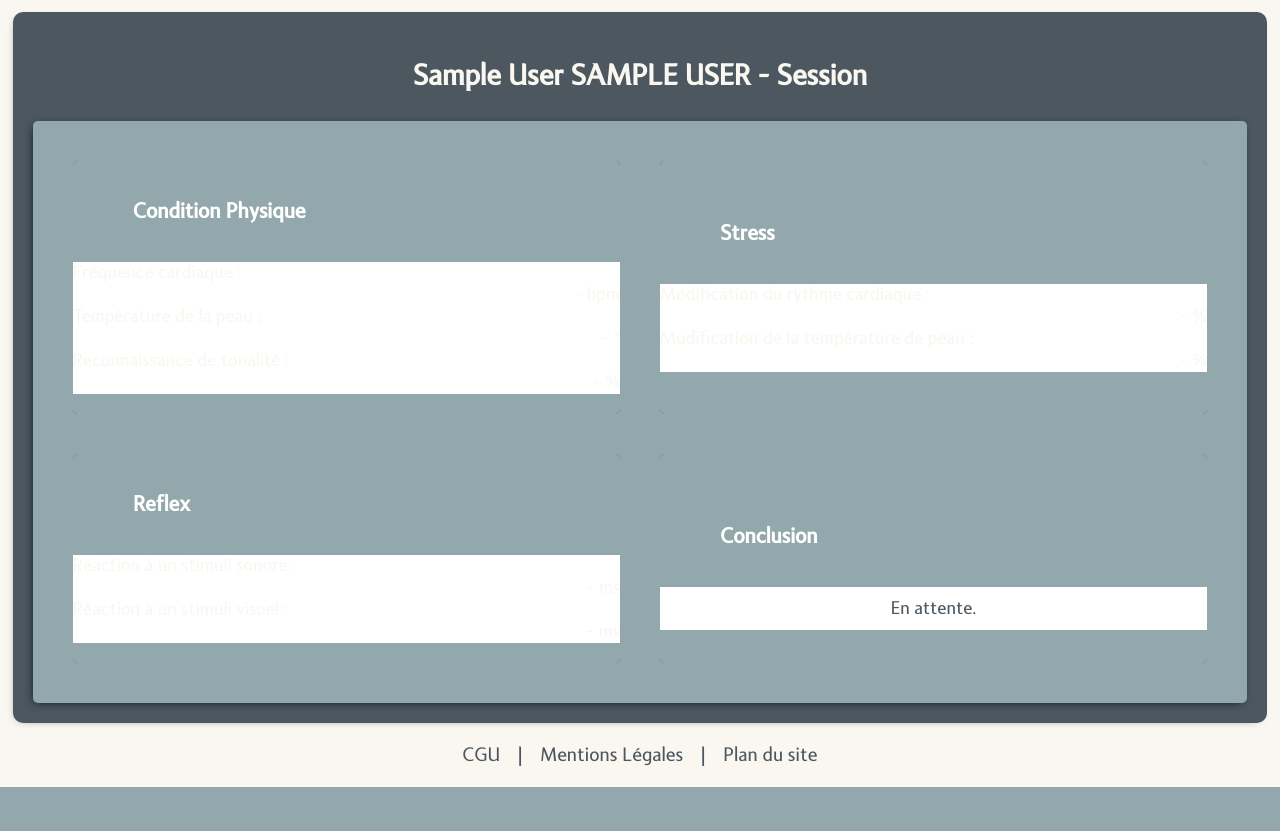
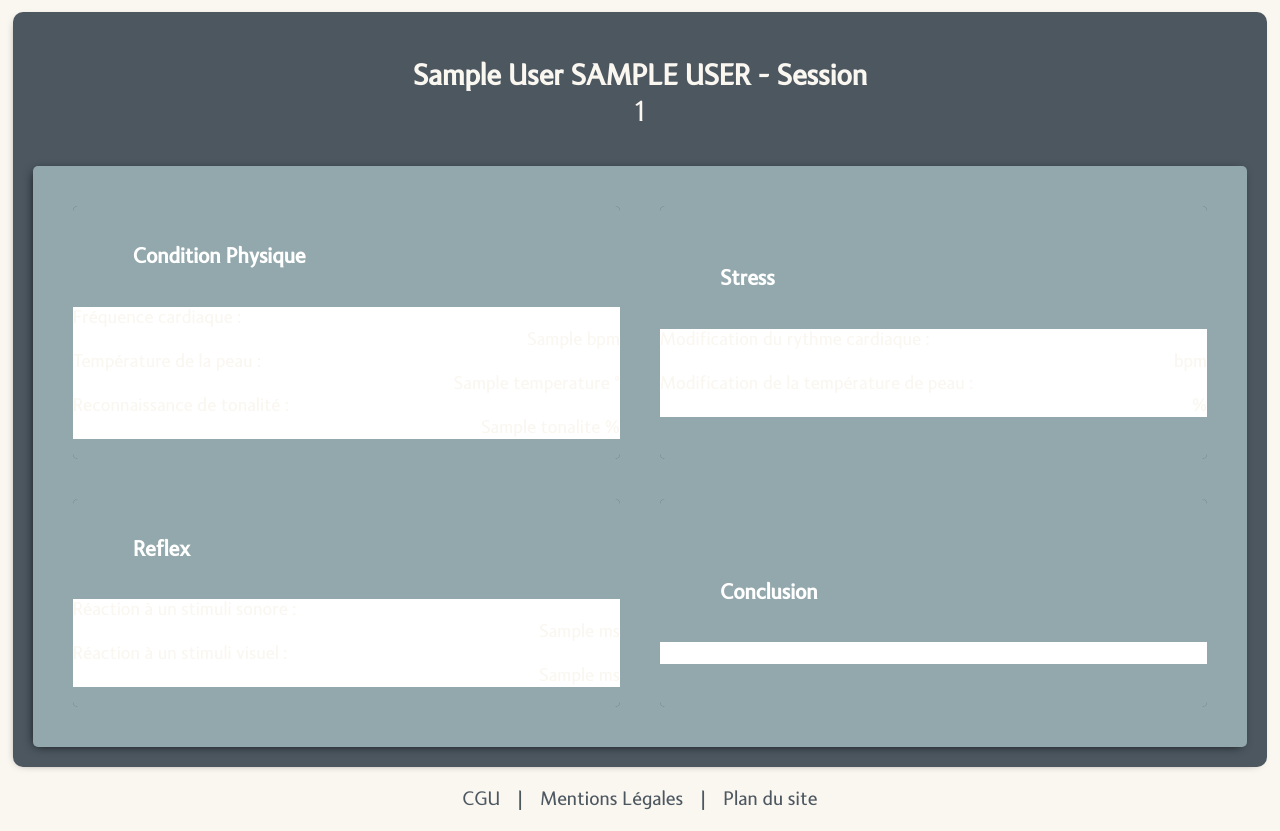
Before and after one commit to Cecile13122/APP-G10C, a PHP site: the page made by Vues/resultat.php in a window 1280 px wide. Shown: the part 143-974 px from the top of the page. Before the commit the page ends 930 px from the top, so only its background shows below. Run offline with PHP 8.4, Linux system fonts and the light colour scheme; the visitor is signed in with stand-in values (Sample User, id 1); the template is opened without the code that fills it: most values are stand-ins (such as "Sample title", 1, 10 or a date in 2020).

Commit message:
moteur de recherche, début affichage resultat

```diff
--- a/Vues/resultat.php
+++ b/Vues/resultat.php
@@ -1,25 +1,31 @@
-    <div class="main">
-      <h2><?=$_SESSION['prenom']." ". strtoupper($_SESSION['nom'])?> - Session </h2>
-      <table class="resultat">
+<div class="main">
+    <h2><?= $_SESSION['prenom'] . " " . strtoupper($_SESSION['nom']) ?> -
+        Session <?php if (isset($resultats_candidat)) {
+                foreach ($resultats_candidat as $resultat):?>
+                <form method="post" action="index.php?cible="
+                <select name="test"><option value="<?=$resultat['id_session']?>"><?=$resultat['id_session']?></option> </select>
+                <?php endforeach;
+        } ?> </h2>
+    <table class="resultat">
         <tr>
             <td class="test">
                 <h3>Condition Physique</h3>
                 <ul>
                     <li class="left">Fréquence cardiaque :</li>
-                    <li class="result">- bpm</li>
+                    <li class="result"><?=$resultats_candidat['frequence_cardiaque']?> bpm</li>
                     <li class="left">Température de la peau :</li>
-                    <li class="result">- °</li>
+                    <li class="result"><?=$resultats_candidat['temperature']?> °</li>
                     <li class="left">Reconnaissance de tonalité :</li>
-                    <li class="result">- %</li>
+                    <li class="result"><?=$resultats_candidat['tonalite']?> %</li>
                 </ul>
             </td>
             <td class="test">
                 <h3>Stress</h3>
                 <ul>
                     <li class="left">Modification du rythme cardiaque :</li>
-                    <li class="result">- %</li>
+                    <li class="result"><?php calcul_modif_cardiaque($resultats_candidat['freqence_cardiaque'],$resultats_candidat['freqence_cardiaque_bis'])?> bpm</li>
                     <li class="left">Modification de la température de peau :</li>
-                    <li class="result">- %</li>
+                    <li class="result"><?php calcul_modif_temperature($resultats_candidat['freqence_cardiaque'],$resultats_candidat['freqence_cardiaque_bis'])?> %</li>
                 </ul>
             </td>
         </tr>
@@ -28,15 +34,15 @@
                 <h3>Reflex</h3>
                 <ul>
                     <li class="left">Réaction à un stimuli sonore :</li>
-                    <li class="result">- ms</li>
+                    <li class="result"><?=$resultats_candidat['stimulus_sonore']?> ms</li>
                     <li class="left">Réaction à un stimuli visuel :</li>
-                    <li class="result">- ms</li>
+                    <li class="result"><?=$resultats_candidat['stimulus_visuel']?> ms</li>
                 </ul>
             </td>
             <td class="test">
                 <h3>Conclusion</h3>
-                <p>En attente.</p>
+                <p><?php calcul_resultat($resultats_candidat['id_test'])?></p>
             </td>
         </tr>
-      </table>
-    </div>
+    </table>
+</div>
```
